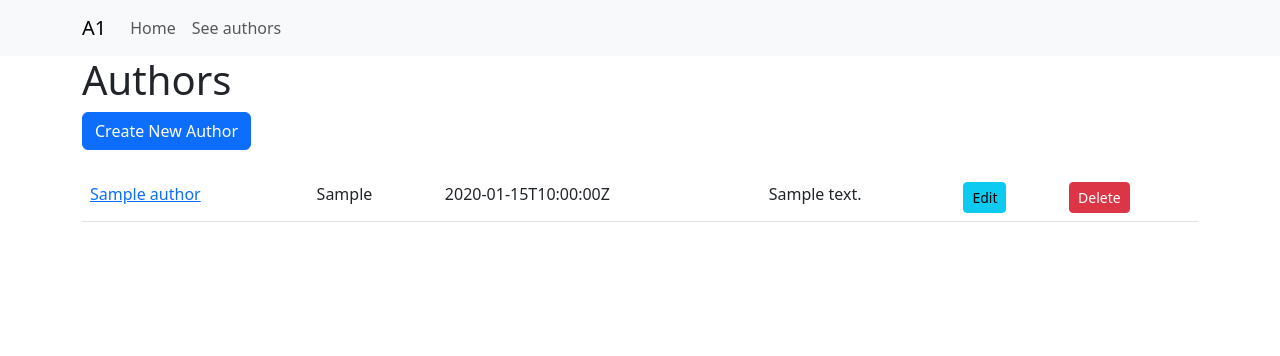
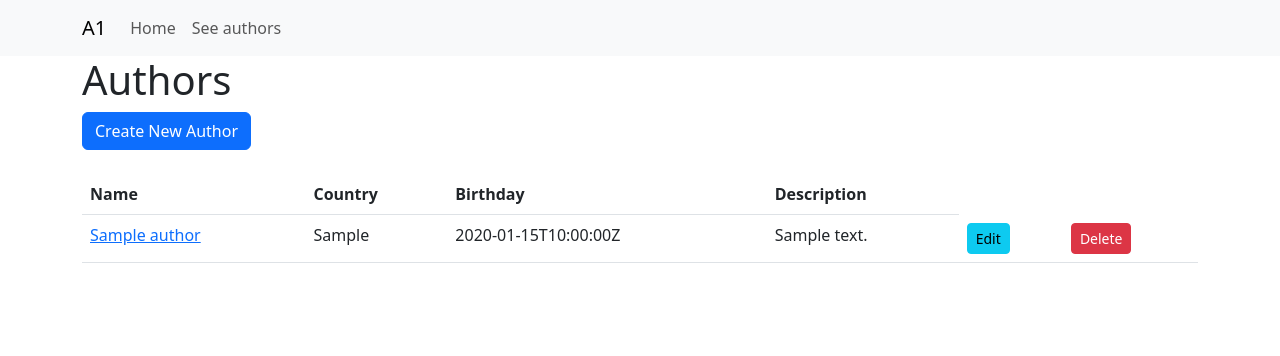
Before and after one commit to SoftwareArchitectureGroup1/Assignment1, a Django app: page /indexauthors in a window 1280 px wide. Shown: the top 356 px of the page. Run offline with Django 4.2, Linux system fonts and the light colour scheme; tables that the repository leaves empty hold one stand-in row (values such as "Sample post"); some libraries are stand-ins or nearby versions.

Commit message:
fix index view

```diff
--- a/templates/indexAuthors.html
+++ b/templates/indexAuthors.html
@@ -5,7 +5,16 @@
 <div class="container">
     <h1>Authors</h1>
     <a href="{% url 'create-author' %}" class="btn btn-primary">Create New Author</a>
+
     <table class="table mt-4">
+        <thead>
+            <tr>
+                <th>Name</th>
+                <th>Country</th>
+                <th>Birthday</th>
+                <th>Description</th>
+            </tr>
+        </thead>
         <tbody>
             {% for author in authors %}
             <tr>
```
